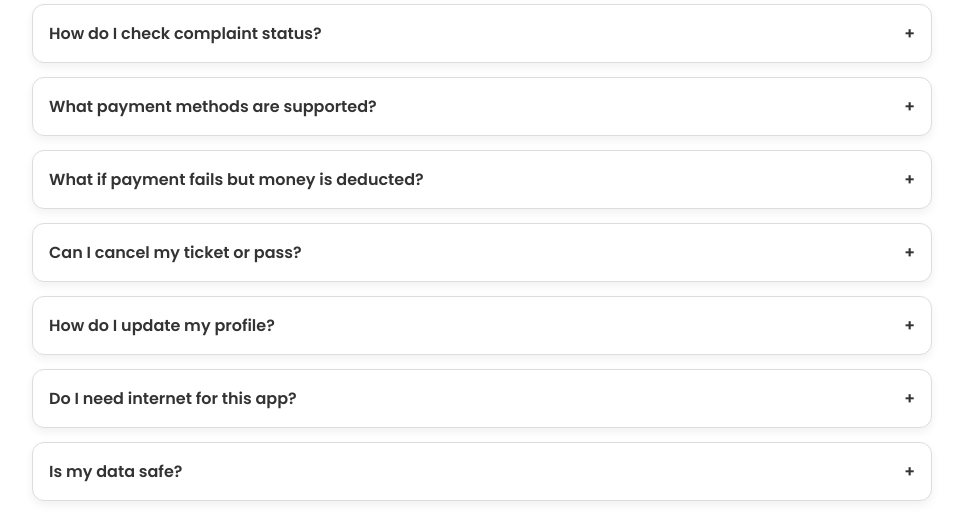
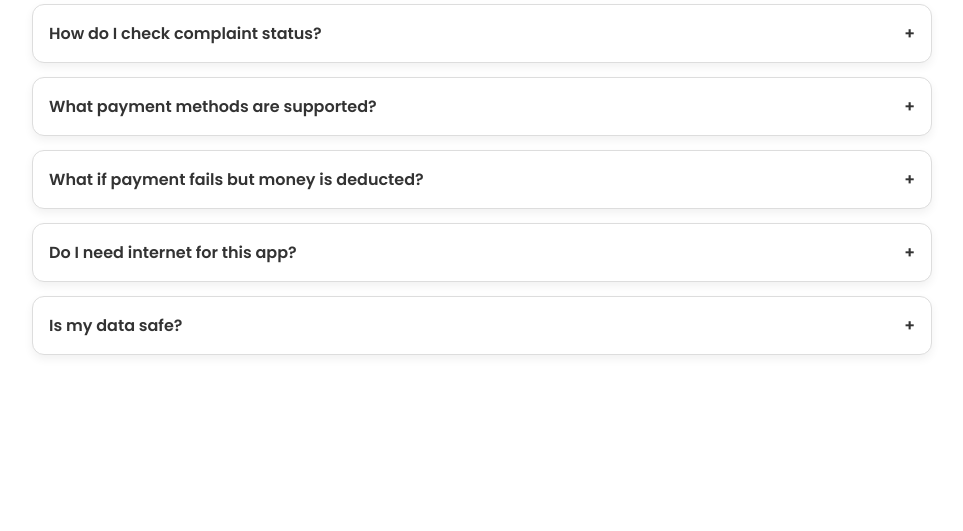
Before and after one commit to SarveshNavale/City-Bus-Ticketing-and-Tracking-Application, a Flask app: page /faqs in a window 1280 px wide. Shown: the part 956-1487 px from the top of the page, without its empty margins (158-1121 px from the left). After the commit the page ends 1311 px from the top, so only its background shows below. Run offline with Flask 3, Linux system fonts and the light colour scheme.

Commit message:
update FAQS

```diff
--- a/templates/FAQs.html
+++ b/templates/FAQs.html
@@ -182,14 +182,6 @@
       q: "What if payment fails but money is deducted?",
       a: "Your ticket will auto-generate once payment confirms. If not, the amount will be refunded within 2–5 days."
     },
-    {
-      q: "Can I cancel my ticket or pass?",
-      a: "Tickets may or may not be cancellable depending on operator policy. Passes are non-refundable once activated."
-    },
-    {
-      q: "How do I update my profile?",
-      a: "Go to Profile page and edit your mobile number, email, age, or password."
-    },
 
     {
       q: "Do I need internet for this app?",
```
